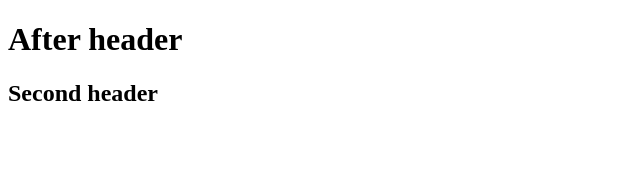
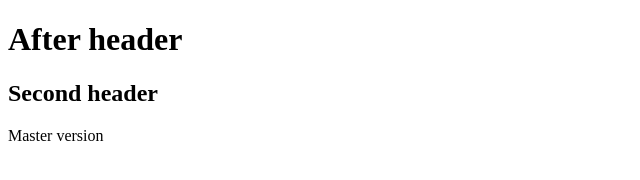
Before and after one commit to balajibhuma/gittraining, a plain HTML site: page index.html in a window 1280 px wide. Shown: the whole page, without its empty margins (0-640 px from the left). Drawn offline with Linux system fonts and the light colour scheme.

Commit message:
masetr version

```diff
--- a/index.html
+++ b/index.html
@@ -5,6 +5,6 @@
         <h2>Second header</h2>
     </head>
     <body>
-
+        <div>Master version</div>
     </body>
 </html>
```
